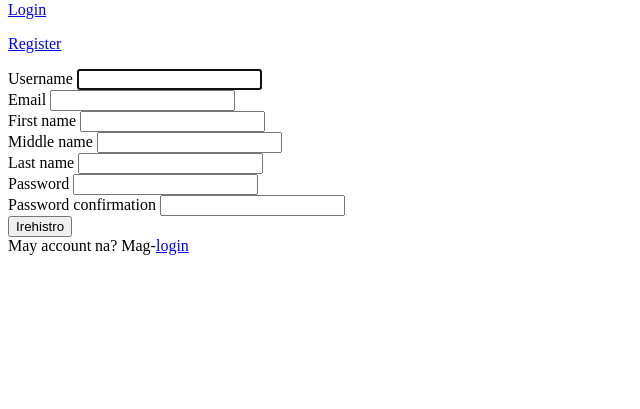
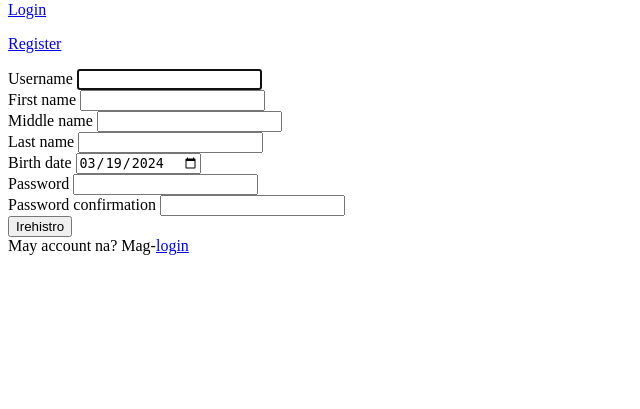
Before and after one commit to stephanopineda/HCRecords, a Django app: page /register/ in a window 1280 px wide. Shown: the part 391-800 px from the top of the page, without its empty margins (0-640 px from the left). Run offline with Django 5.2, Linux system fonts and the light colour scheme; parts of the project's set-up code (start-up, migrations or seed data) failed here and were passed over.

Commit message:
added birthdate sa registration form
Superuser account:
adminnamin
Super123!

```diff
--- a/base/forms.py
+++ b/base/forms.py
@@ -2,7 +2,16 @@ from django import forms
 from django.contrib.auth.forms import UserCreationForm
 from .models import User
 
+class DateInput(forms.DateInput):
+    input_type = 'date'
+
 class RegistrationForm(UserCreationForm):
     class Meta:
         model = User
-        fields = [ 'username', 'email', 'first_name', 'middle_name', 'last_name']
+        fields = [ 'username', 'first_name', 'middle_name', 'last_name'
+                  , 'birth_date'
+                  ]
+
+        widgets = {
+            'birth_date': DateInput()
+        }
--- a/base/models.py
+++ b/base/models.py
@@ -1,12 +1,17 @@
 from django.db import models
 from django.contrib.auth.models import AbstractUser
+from django.utils import timezone
 
 class User(AbstractUser):
-    email = models.EmailField(blank=False, default='', unique=True)
-    username = models.CharField(unique=True, max_length=200, null=True)
-    first_name = models.CharField(max_length=255, blank=False, null=False)
+    username = models.CharField(unique=True, max_length=200)
+    first_name = models.CharField(max_length=255)
     middle_name = models.CharField(max_length=255, blank=True, default='')
-    last_name = models.CharField(max_length=255, blank=False, default='', null=True)
-
+    last_name = models.CharField(max_length=255, default='')
+    birth_date = models.DateField(default=timezone.now)
 
     REQUIRED_FIELDS = []
+
+# Comment out models.py line 9 and models.py line 12 and forms.py lines 15-17 before adding superuser
+# Uncomment after creating superuser account
+
+# Create custom superuser manager to include birthdate as a required field
--- a/base/templates/base/staff_sidebar.html
+++ b/base/templates/base/staff_sidebar.html
@@ -32,6 +32,7 @@
     <a href="#">Submitted Forms</a>
     <a href="#">Approved Forms</a>
     <a href="#">Manage Forms</a>
+    <a href="#">Manage Users</a>
     <a href="#">Manage Announcements</a>
     <a href="#">Learn More</a>
   </div>
--- a/base/views.py
+++ b/base/views.py
@@ -26,6 +26,7 @@ def register_page(request):
                 login(request, user)
                 return redirect('home')
             else:
+                # To be added: handle username and password requirements
                 messages.error(request, "Error occurred. Please try again.")
 
 
```
Also changed, not shown: base/migrations/0001_initial.py, base/migrations/0002_user_birth_date.py, db.sqlite3, 1 other file.
